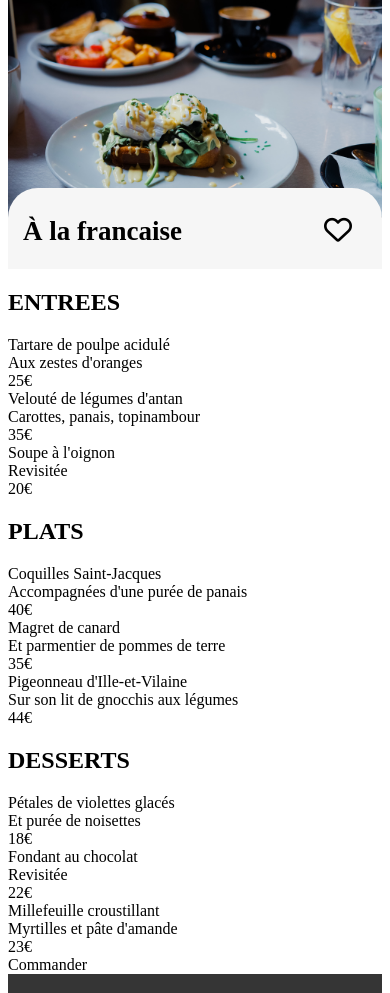
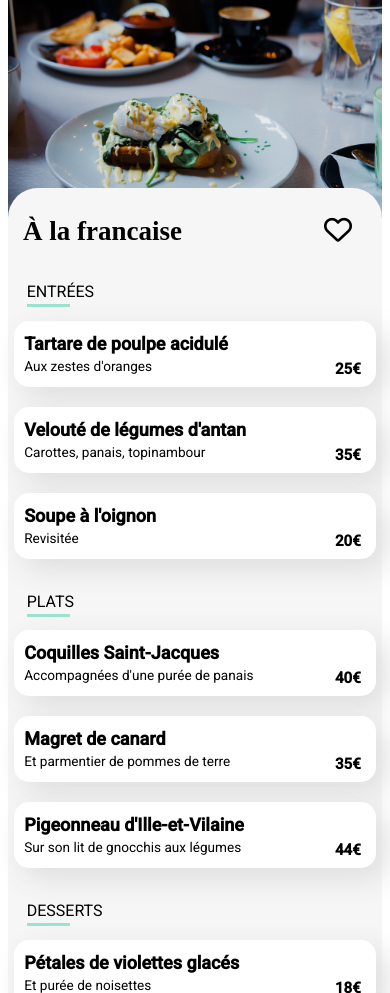
Before and after one commit to Mookh04/Mookh04.github.io, a website: page menu1.html in a window 390 px wide. Shown: the part 60-1053 px from the top of the page. Drawn offline with Linux system fonts and the light colour scheme; a web font is replaced by a local one.

Commit message:
Vmobile starter menu

```diff
--- a/menu1.html
+++ b/menu1.html
@@ -26,20 +26,20 @@
     </section>
 
     <section class="starter">
-        <h2 class="starter__heading">ENTREES</h2>
+        <h2 class="starter__heading">ENTRÉES</h2>
         <div class="starter__menu">
-            <div class="starter__menu__choice"><span>Tartare de poulpe acidulé<br>Aux zestes d'oranges</span></div>
+            <div class="starter__menu__choice"><span>Tartare de poulpe acidulé</span><br><span class="food-description">Aux zestes d'oranges</span></div>
             <div class="starter__menu__price"><span>25€</span></div>
         </div>
 
         <div class="starter__menu">
-            <div class="starter__menu__choice"><span>Velouté de légumes d'antan<br>Carottes, panais, topinambour</span>
+            <div class="starter__menu__choice"><span>Velouté de légumes d'antan</span><br><span class="food-description">Carottes, panais, topinambour</span>
             </div>
             <div class="starter__menu__price"><span>35€</span></div>
         </div>
 
         <div class="starter__menu">
-            <div class="starter__menu__choice"><span>Soupe à l'oignon<br>Revisitée</span></div>
+            <div class="starter__menu__choice"><span>Soupe à l'oignon</span><br><span class="food-description">Revisitée</span></div>
             <div class="starter__menu__price"><span>20€</span></div>
         </div>
     </section>
@@ -47,18 +47,18 @@
     <section class="starter">
         <h2 class="starter__heading">PLATS</h2>
         <div class="starter__menu">
-            <div class="starter__menu__choice"><span>Coquilles Saint-Jacques<br>Accompagnées d'une purée de
+            <div class="starter__menu__choice"><span>Coquilles Saint-Jacques</span><br><span class="food-description">Accompagnées d'une purée de
                     panais</span></div>
             <div class="starter__menu__price"><span>40€</span></div>
         </div>
 
         <div class="starter__menu">
-            <div class="starter__menu__choice"><span>Magret de canard<br>Et parmentier de pommes de terre</span></div>
+            <div class="starter__menu__choice"><span>Magret de canard</span><br><span class="food-description">Et parmentier de pommes de terre</span></div>
             <div class="starter__menu__price"><span>35€</span></div>
         </div>
 
         <div class="starter__menu">
-            <div class="starter__menu__choice"><span>Pigeonneau d'Ille-et-Vilaine<br>Sur son lit de gnocchis aux
+            <div class="starter__menu__choice"><span>Pigeonneau d'Ille-et-Vilaine</span><br><span class="food-description">Sur son lit de gnocchis aux
                     légumes</span></div>
             <div class="starter__menu__price"><span>44€</span></div>
         </div>
@@ -67,22 +67,22 @@
     <section class="starter">
         <h2 class="starter__heading">DESSERTS</h2>
         <div class="starter__menu">
-            <div class="starter__menu__choice"><span>Pétales de violettes glacés<br>Et purée de noisettes</span></div>
+            <div class="starter__menu__choice"><span>Pétales de violettes glacés</span><br><span class="food-description">Et purée de noisettes</span></div>
             <div class="starter__menu__price"><span>18€</span></div>
         </div>
 
         <div class="starter__menu">
-            <div class="starter__menu__choice"><span>Fondant au chocolat<br>Revisitée</span></div>
+            <div class="starter__menu__choice"><span>Fondant au chocolat</span><br><span class="food-description">Revisitée</span></div>
             <div class="starter__menu__price"><span>22€</span></div>
         </div>
 
-        <div class="starter__menu">
-            <div class="starter__menu__choice"><span>Millefeuille croustillant<br>Myrtilles et pâte d'amande</span>
+        <div class="starter__menu last-starter">
+            <div class="starter__menu__choice"><span>Millefeuille croustillant</span><br><span class="food-description">Myrtilles et pâte d'amande</span>
             </div>
             <div class="starter__menu__price"><span>23€</span></div>
         </div>
 
-        <div class="starter__menu__btn">
+        <div class="starter__menu__btn base-btn base-btn--larger">
             <span>Commander</span>
         </div>
     </section>
--- a/scss/layout/_section-locate.scss
+++ b/scss/layout/_section-locate.scss
@@ -45,29 +45,4 @@
         }
     }
 
-    &__btn {
-        margin: auto;
-        margin-bottom: 70px;
-        @include font-style(base);
-        @include btn;
-        box-shadow: $shadow-btn;
-        z-index: 1;
-        position: relative;
-
-        &:hover {
-            &::after {
-                opacity: 1;
-            }
-        }
-
-        &::after {
-            @include pseudo-element;
-            @include btn;
-            background: $btn-colorlighten;
-            box-shadow: $shadow-btn-hover;
-            opacity: 0;
-            z-index: -1;
-            transition: opacity 250ms;
-        }
-    }
 }
--- /dev/null
+++ b/scss/layout/_starter-menu.scss
@@ -0,0 +1,49 @@
+.starter{
+    display: flex;
+    flex-direction: column;
+    background-color: $color-section;
+
+    &__heading{
+        margin-left: 5%;
+        width: 11.5%;
+        padding-bottom: 3px;
+        @include font-style(hd-submenu);
+        border-bottom: 3px solid $color-primary;
+    }
+
+    &__menu{
+        border-radius: 15px;
+        @include display($card-width);
+        justify-content: space-between;
+        padding: 12px 15px 7px 10px;
+        flex-direction: row;
+        background-color: white;
+        margin-bottom: $margin-card;
+        box-shadow: $shadow;
+
+        & span{
+            @include font-style(hd-menu);
+            line-height: 22px
+
+        }
+
+        & .food-description{
+            @include font-style(hd-submenu);
+            font-size: 85%;
+        }
+
+        &__price{
+            padding-top: 25px;
+
+            & span{
+                font-size: 95%;
+            }
+        }
+    }
+
+
+}
+
+.last-starter{
+    margin-bottom: $margin-section;
+}
--- a/scss/main.scss
+++ b/scss/main.scss
@@ -9,3 +9,5 @@
 @import "./layout/restaurant";
 @import "./layout/img-section-menu";
 @import "./page/heart-animation";
+@import "./layout/starter-menu";
+@import "./page/btn";
--- /dev/null
+++ b/scss/page/_btn.scss
@@ -0,0 +1,31 @@
+.base-btn {
+    margin: auto;
+    margin-bottom: 70px;
+    @include font-style(base);
+    @include btn;
+    box-shadow: $shadow-btn;
+    z-index: 1;
+    position: relative;
+
+    &:hover {
+        &::after {
+            opacity: 1;
+        }
+    }
+
+    &::after {
+        @include pseudo-element;
+        @include btn;
+        background: $btn-colorlighten;
+        box-shadow: $shadow-btn-hover;
+        opacity: 0;
+        z-index: -1;
+        transition: opacity 250ms;
+    }
+
+    &--larger{
+        padding-left: 45px;
+        padding-right: 45px;
+        margin-bottom: 80px;
+    }
+}
--- a/scss/utils/_mixin.scss
+++ b/scss/utils/_mixin.scss
@@ -1,6 +1,6 @@
-@mixin display($width: $general-width){
+@mixin display($width: $general-width ){
     display: flex;
-    flex-direction:column;
+    flex-direction: column;
     width: $width;
     margin: auto;
 }
```
Also changed, not shown: css/style.css, 1 other file.
